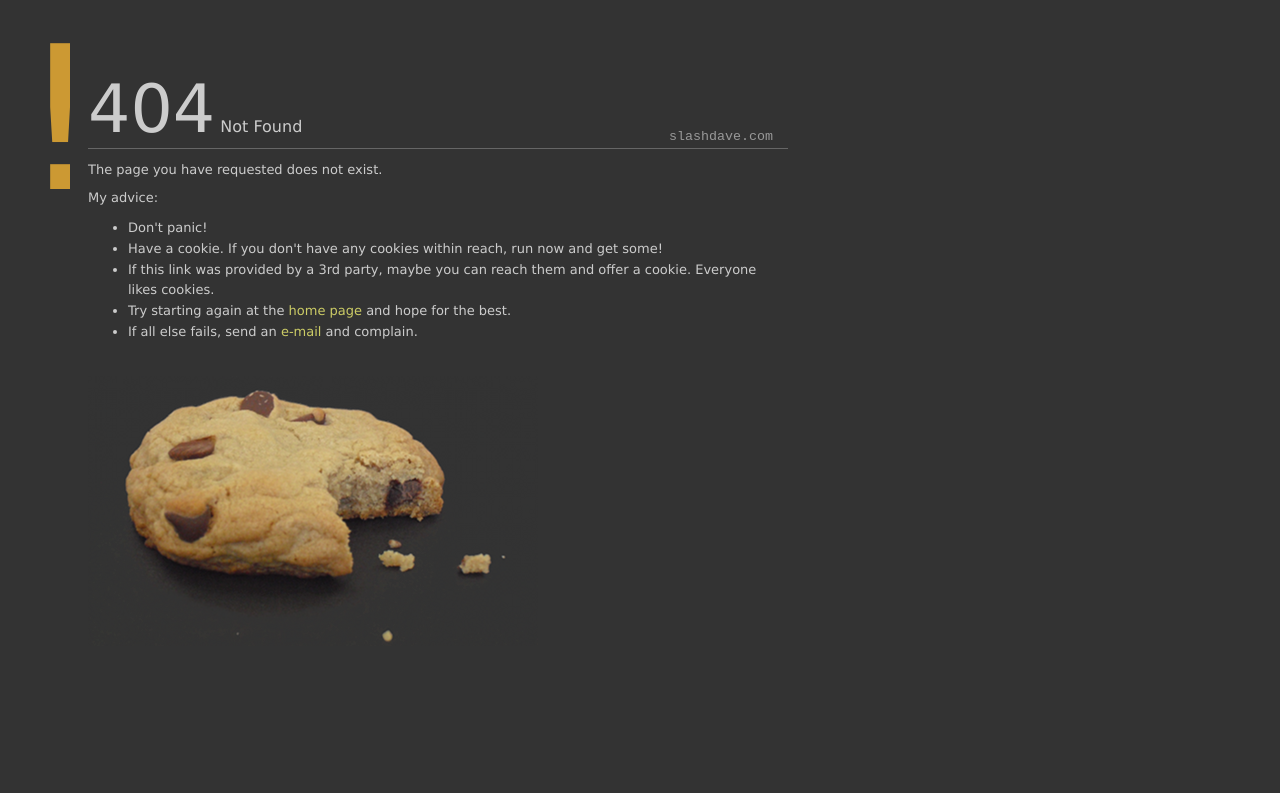
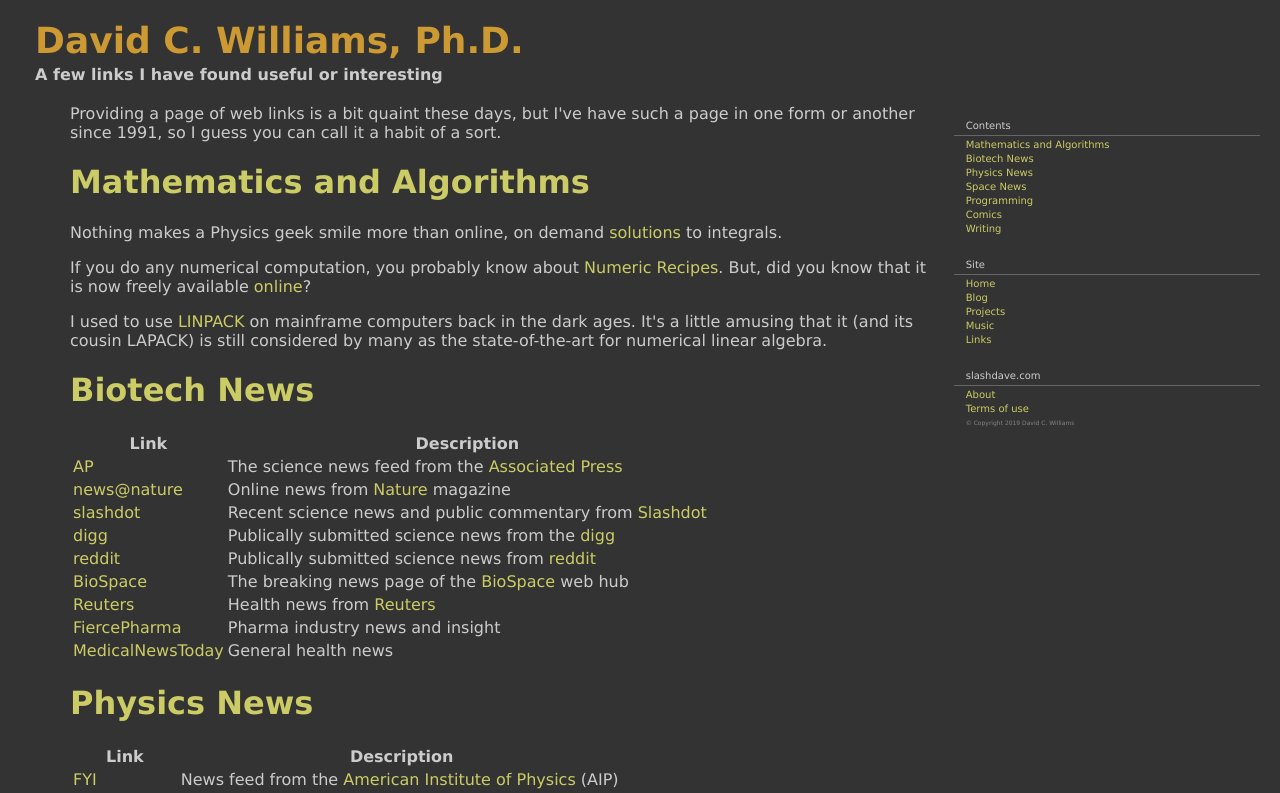
Before and after one commit to dwilliams-github/homepage, a React app in the folder client/: page /links in a window 1280 px wide. Shown: the top 793 px of the page. Built offline with nearby package versions, Linux system fonts and the light colour scheme; the HTML template or start-up script is replaced by a standard one.

Commit message:
Add new "links" page

```diff
--- /dev/null
+++ b/client/src/Links.jsx
@@ -0,0 +1,44 @@
+import React from 'react';
+import Banner from './Banner';
+import Side from './Side';
+import Markdown from 'react-markdown';
+import links from './text/links.md'
+import './css/links';
+
+class Links extends React.Component {
+    render() {
+        const sides = [
+            {
+                title: 'Contents',
+                items: [
+                    <a href="#math">Mathematics and Algorithms</a>,
+                    <a href="#biotech">Biotech News</a>,
+                    <a href="#physics">Physics News</a>,
+                    <a href="#space">Space News</a>,
+                    <a href="#programming">Programming</a>,
+                    <a href='#comics'>Comics</a>,
+                    <a href="#writing">Writing</a>
+                ]
+            },
+            {
+                special: "site"
+            },
+            {
+                special: "about"
+            }
+        ];
+
+        return (
+            <div className="links content">
+                <Banner />
+                <div id="bannercaption">A few links I have found useful or interesting</div>
+                <Side contents={sides}/>
+                <div className="content">
+                    <Markdown source={links} linkTarget="_blank"/>
+                </div>
+            </div>
+        )
+    }
+}
+
+export default Links;
--- a/client/src/Resume.jsx
+++ b/client/src/Resume.jsx
@@ -46,9 +46,9 @@ class Resume extends React.Component {
                     E-mail: <a href="mailto:david.c.williams@mac.com">david.c.williams@mac.com</a><br/>
                     Web: <a href="http://slashdave.com/">http://slashdave.com/</a>
                 </div>
-                <Side sides={sides} contents={sides}/>
+                <Side contents={sides}/>
                 <div className="content">
-                    <Markdown source={resume} />
+                    <Markdown source={resume} linkTarget="_blank" />
                 </div>
             </div>
         )
--- /dev/null
+++ b/client/src/Terms.jsx
@@ -0,0 +1,32 @@
+import React from 'react';
+import Banner from './Banner';
+import Side from './Side';
+import Markdown from 'react-markdown';
+import terms from './text/terms.md'
+import './css/terms';
+
+class Terms extends React.Component {
+    render() {
+        const sides = [
+            {
+                special: "site"
+            },
+            {
+                special: "about"
+            }
+        ];
+
+        return (
+            <div className="terms content">
+                <Banner />
+                <div id="bannercaption">Terms of Use</div>
+                <Side contents={sides}/>
+                <div className="content">
+                    <Markdown source={terms} />
+                </div>
+            </div>
+        )
+    }
+}
+
+export default Terms;
--- /dev/null
+++ b/client/src/css/links.css
@@ -0,0 +1,40 @@
+.links .content {
+    font-size: small;
+    width: 60%;
+    margin: 0;
+    padding: 0;
+}
+.links #address {
+	font-size: small;
+	padding-bottom: 20px;
+}
+.links h1 {
+	font-size: 11pt;
+	color: #CCCC66;
+}
+.links h2 {
+	font-size: 10pt;
+}
+.links p {
+	padding-top: 1pt;
+	padding-bottom: 3pt;
+	margin: 0;
+}
+.links li {
+	margin: 1px 9px;
+}
+.links table {
+    border-collapse: collapse;
+    margin-bottom: 15px;
+}
+.links table tbody  {
+    border-top: 1px solid rgb(126, 126, 126);
+    border-bottom: 1px solid rgb(126, 126, 126);
+}
+.links table th {
+    padding-bottom: 4px;
+}
+.links table td {
+    border: none;
+    padding: 3px 15px 3px 0;
+}
--- a/client/src/css/resume.css
+++ b/client/src/css/resume.css
@@ -25,6 +25,6 @@
 }
 
 @media print {
-    .resume { width: 80% }
+    .resume .content { width: 80% }
     .resume #side { display: none; }
 }
--- /dev/null
+++ b/client/src/css/terms.css
@@ -0,0 +1,6 @@
+.terms .content {
+    font-size: small;
+    width: 60%;
+    margin: 0;
+    padding: 0;
+}
--- a/client/src/index.jsx
+++ b/client/src/index.jsx
@@ -7,7 +7,9 @@ import Music from './Music';
 import Projects from './Projects';
 import ProjectsHepAuthors from './ProjectsHepAuthors';
 import Blog from './Blog';
+import Links from './Links';
 import Resume from './Resume';
+import Terms from './Terms';
 import NotFound from './NotFound';
 
 const routing = (
@@ -18,7 +20,9 @@ const routing = (
             <Route path="/projects/hepauthors" component={ProjectsHepAuthors} />
             <Route path="/projects" exact component={Projects} />
             <Route path="/blog" component={Blog} />
+            <Route path="/links" component={Links} />
             <Route path="/resume" component={Resume} />
+            <Route path="/terms" component={Terms} />
             <Route path="/" exact component={Landing} />
             <Route component={NotFound} />
         </Switch>
--- /dev/null
+++ b/client/src/text/links.md
@@ -0,0 +1,80 @@
+Providing a page of web links is a bit quaint these days,
+but I've have such a page in one form or another since 1991,
+so I guess you can call it a habit of a sort.
+
+# [Mathematics and Algorithms](#math)
+
+Nothing makes a Physics geek smile more than online, on demand
+[solutions](https://www.wolframalpha.com/calculators/integral-calculator/) to integrals.
+
+If you do any numerical computation, you probably know about
+[Numeric Recipes](https://www.amazon.com/Numerical-Recipes-3rd-Scientific-Computing/dp/0521880688).
+But, did you know that it is now freely available
+[online](http://numerical.recipes/)?
+
+I used to use [LINPACK](https://en.wikipedia.org/wiki/LINPACK) on mainframe computers
+back in the dark ages. It's a little amusing that it (and its cousin LAPACK) is still
+considered by many as the state-of-the-art for numerical linear algebra.
+
+# [Biotech News](#biotech)
+
+
+| Link | Description |
+| ----- | ----- |
+| [AP](https://www.apnews.com/Science) | The science news feed from the [Associated Press](https://www.ap.org/en-us/) |
+| [news@nature](https://www.nature.com/news) | Online news from [Nature](https://www.nature.com/) magazine |
+| [slashdot](https://science.slashdot.org/)  | Recent science news and public commentary from [Slashdot](https://slashdot.org/) |
+| [digg](https://www.digg.com/channel/science) | Publically submitted science news from the [digg](https://www.digg.com/) |
+| [reddit](https://www.reddit.com/r/science/) | Publically submitted science news from [reddit](https://www.reddit.com/) |
+| [BioSpace](https://www.biospace.com/news/#breakingnews) | The breaking news page of the [BioSpace](https://www.biospace.com/) web hub |
+| [Reuters](https://www.reuters.com/news/health) | Health news from [Reuters](https://www.reuters.com/) |
+| [FiercePharma](https://www.fiercepharma.com/) | Pharma industry news and insight |
+| [MedicalNewsToday](https://www.medicalnewstoday.com/) | General health news |
+
+# [Physics News](#physics)
+
+| Link | Description |
+| ----- | ----- |
+| [FYI](https://www.aip.org/fyi) | News feed from the [American Institute of Physics](https://www.aip.org/) (AIP) |
+| [Interactions](https://www.interactions.org/) | Particle physics news from the US national laboratories |
+| [Cern Courier](https://cerncourier.com/) | High-Energy Physics news from [CERN](https://home.cern/) |
+| [physicsworld](https://physicsworld.com/) | Physics news from the [Institute of Physics](http://www.iop.org/) |
+| [ScienceDaily](https://www.sciencedaily.com/) | The Science Daily web magazine |
+
+# [Space News](#space)
+
+| Link | Description |
+| ----- | ----- |
+| [space.com](https://www.space.com/news) | News from [space.com](https://www.space.com/) |
+| [NASA Spaceflight](https://www.nasaspaceflight.com) | Community-based news and discussion |
+| [SpaceNews](https://spacenews.com) | Long-standing private space news organization |
+
+# [Programming](programming)
+
+Finally, a good, free [programming editor](https://code.visualstudio.com/) that runs just about
+anywhere. Just pretend you didn't know it came from [Microsoft](https://www.microsoft.com/).
+By the way, if you are curious how it works, you can take a peek at all the
+details on [github](https://github.com/microsoft/vscode).
+
+Well, some say its ruined interviewing for programming jobs, but [LeetCode](https://leetcode.com/)
+is still a good way to learn algorithms. If you are new to programming and find their
+examples bewildering, you can pick up the python language with no prior experience at
+[learningpython.org](https://www.learnpython.org/).
+
+[UC Berkeley](https://bootcamp.berkeley.edu/) has an excellent Computer Science department,
+and you can take advantage of it [for free](https://bootcamp.berkeley.edu/coding/online/landing)
+with just a web browser.
+
+# [Comics](#comics)
+
+There is a great [collection](https://hiveworkscomics.com/) of web comics available,
+all free of charge. Some of my favorites are [Girl Genius](http://www.girlgeniusonline.com/comic.php#.XWszRi2ZOL4)
+and [Stand Still, Stay Silent](http://www.sssscomic.com/).
+
+# [Writing](#social)
+
+Curiously enough, the best directory of science-fiction short story publishers I have found on the web is
+in the [Wikipedia](http://en.wikipedia.org/wiki/Science_fiction_magazine).
+
+If you are brave enough to submit your story to a publisher (and you should be!), make
+sure you use the [correct format](http://www.sfwa.org/category/manuscript-formatting/) for your manuscripts.
--- /dev/null
+++ b/client/src/text/terms.md
@@ -0,0 +1,17 @@
+The contents of this web site are offered for informational purposes only,
+and the author is not responsible or liable for the accuracy,
+usefulness or availability of any information contained therein,
+nor responsible or liable for any error or omission.
+
+Any links to third party pages are provided for convenience
+and do not constitute any guarantee or warranty, implied
+or otherwise.
+
+Any opinions expressed on this web site belong
+to the author alone and do not reflect the official policy or
+position of either Verseon Corporation or BlockRules Ltd.
+
+No personal data is collected or stored by this web site,
+with the exception of routine server log data which may
+contain an IP address or device identifier, request date and
+time, pages requested, and user agent.
```
